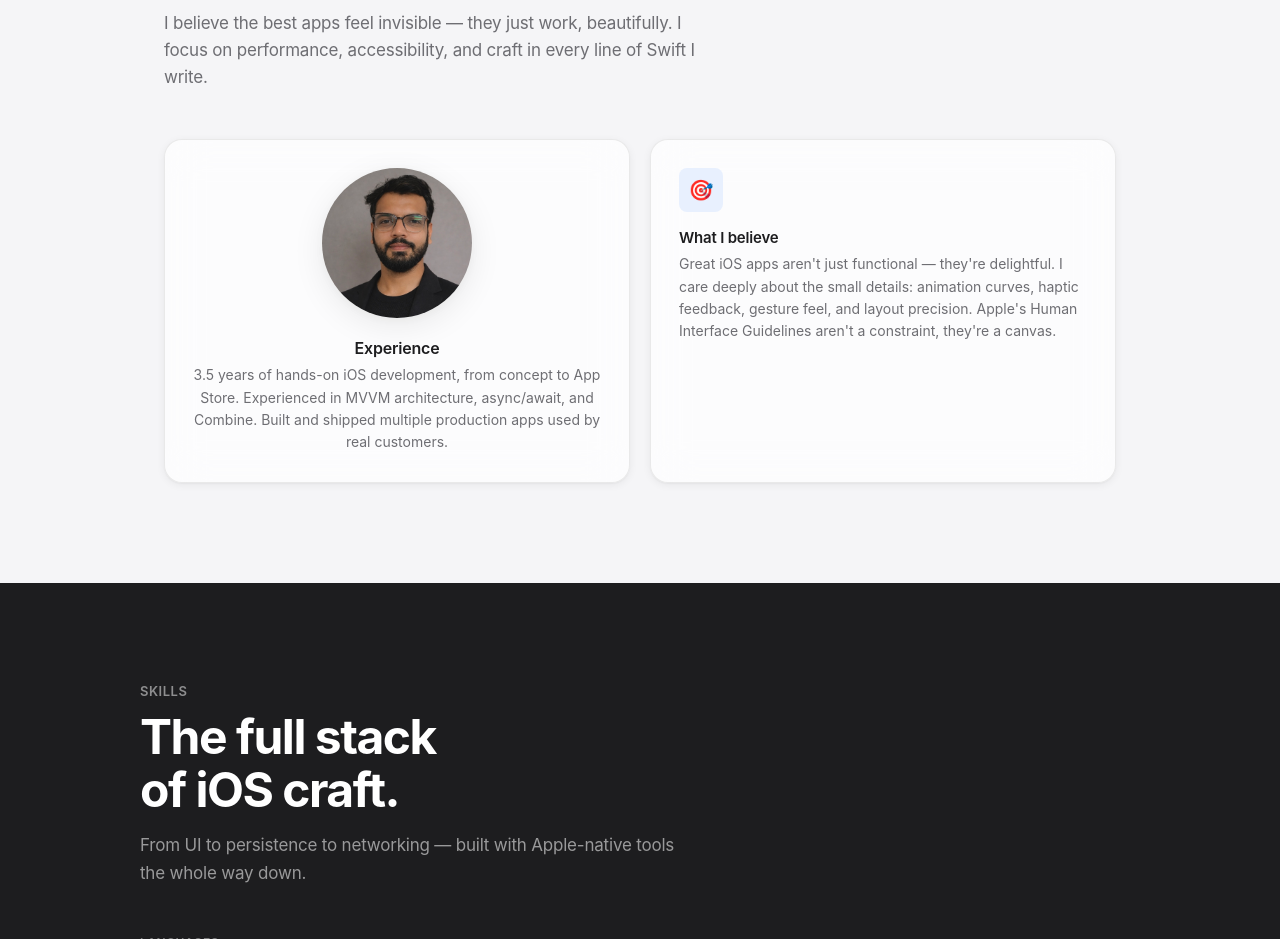
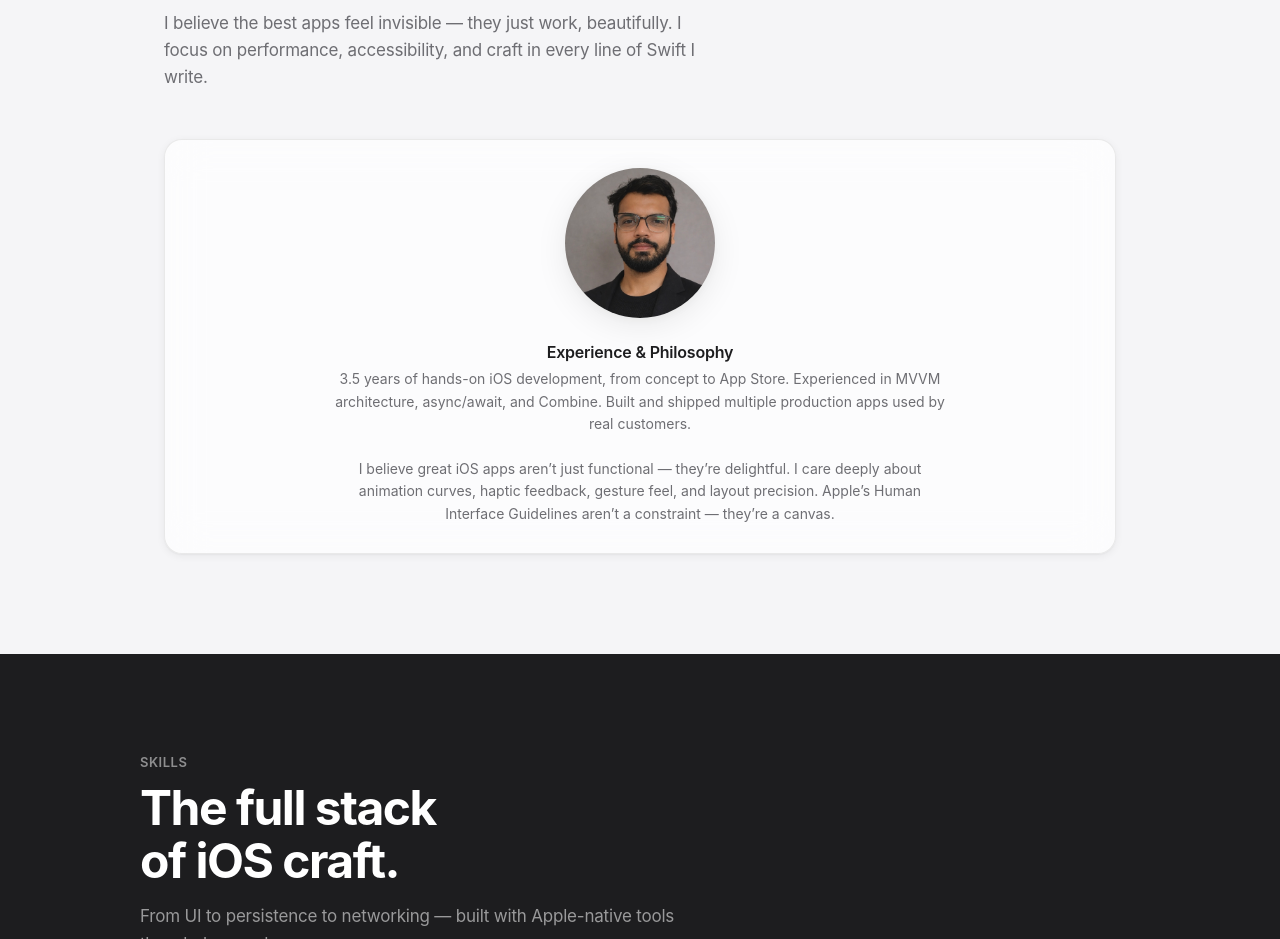
Before and after one commit to hiteshsuthar1410/hiteshsuthar1410.github.io, a plain HTML site: page index.html in a window 1280 px wide. Shown: the part 1040-1979 px from the top of the page. Drawn offline with Linux system fonts and the light colour scheme; no server answers; a web font is replaced by a local one.

Commit message:
about section changes

```diff
--- a/index.html
+++ b/index.html
@@ -4,7 +4,9 @@
   <meta charset="UTF-8" />
   <meta name="viewport" content="width=device-width, initial-scale=1.0" />
   <title>Hitesh Suthar — iOS Developer</title>
-  <link rel="icon" type="image/jpeg" href="assets/images/profile.jpg">
+  <link rel="icon" type="image/jpeg" sizes="32x32" href="assets/images/profile.jpg">
+  <link rel="icon" type="image/jpeg" sizes="16x16" href="assets/images/profile.jpg">
+  <link rel="apple-touch-icon" sizes="180x180" href="assets/images/profile.jpg">
   <link rel="preconnect" href="https://fonts.googleapis.com" />
   <link rel="preconnect" href="https://fonts.gstatic.com" crossorigin />
   <link href="https://fonts.googleapis.com/css2?family=SF+Pro+Display:wght@300;400;500;600;700&display=swap" rel="stylesheet" />
@@ -956,20 +958,17 @@
     <p class="section-desc reveal">I believe the best apps feel invisible — they just work, beautifully. I focus on performance, accessibility, and craft in every line of Swift I write.</p>
 
     <div class="about-grid">
-      <div class="about-card reveal" style="text-align:center;">
+      <div class="about-card wide reveal" style="text-align:center;">
         <img src="assets/images/profile.jpg"
              alt="Hitesh Suthar"
-             style="width:150px;height:150px;border-radius:50%;object-fit:cover;margin:0 auto 20px;display:block;box-shadow:var(--shadow-md);">
+             style="width:150px;height:150px;border-radius:50%;object-fit:cover;margin:0 auto 24px;display:block;box-shadow:var(--shadow-md);">
 
-        <div class="card-title" style="font-size:16px;">Experience</div>
-        <div class="card-body">
+        <div class="card-title" style="font-size:16px;">Experience & Philosophy</div>
+        <div class="card-body" style="max-width:620px;margin:0 auto;">
           3.5 years of hands-on iOS development, from concept to App Store. Experienced in MVVM architecture, async/await, and Combine. Built and shipped multiple production apps used by real customers.
+          <br/><br/>
+          I believe great iOS apps aren’t just functional — they’re delightful. I care deeply about animation curves, haptic feedback, gesture feel, and layout precision. Apple’s Human Interface Guidelines aren’t a constraint — they’re a canvas.
         </div>
-      </div>
-      <div class="about-card reveal">
-        <div class="card-icon">🎯</div>
-        <div class="card-title">What I believe</div>
-        <div class="card-body">Great iOS apps aren't just functional — they're delightful. I care deeply about the small details: animation curves, haptic feedback, gesture feel, and layout precision. Apple's Human Interface Guidelines aren't a constraint, they're a canvas.</div>
       </div>
     </div>
   </section>
@@ -1423,6 +1422,7 @@
       }
     }
 
+
     // Load EDU Trax app icon on page load
     if (document.getElementById('eduTraxIcon')) {
       fetchAppIcon('1563359361', 'eduTraxIcon');
```
